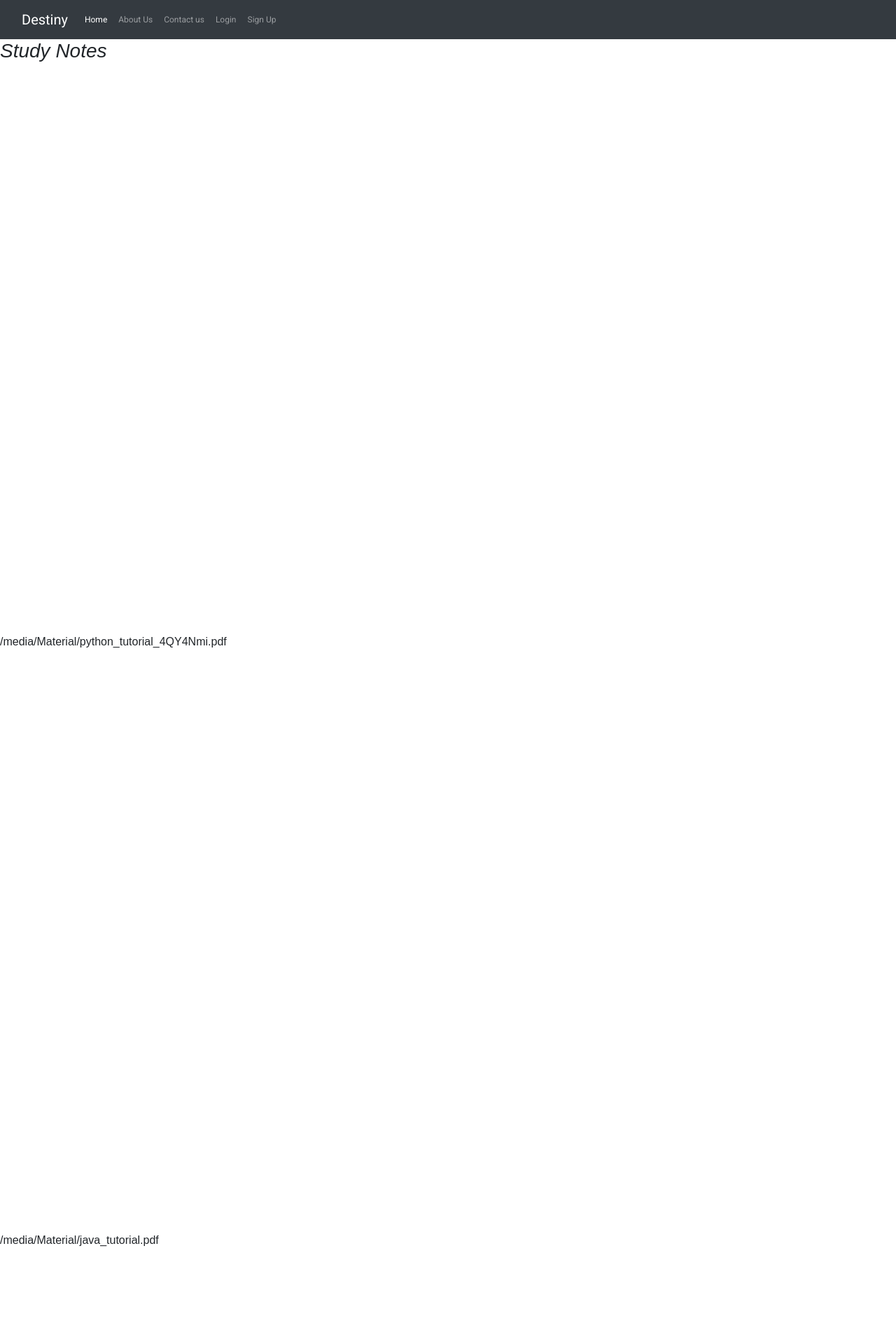
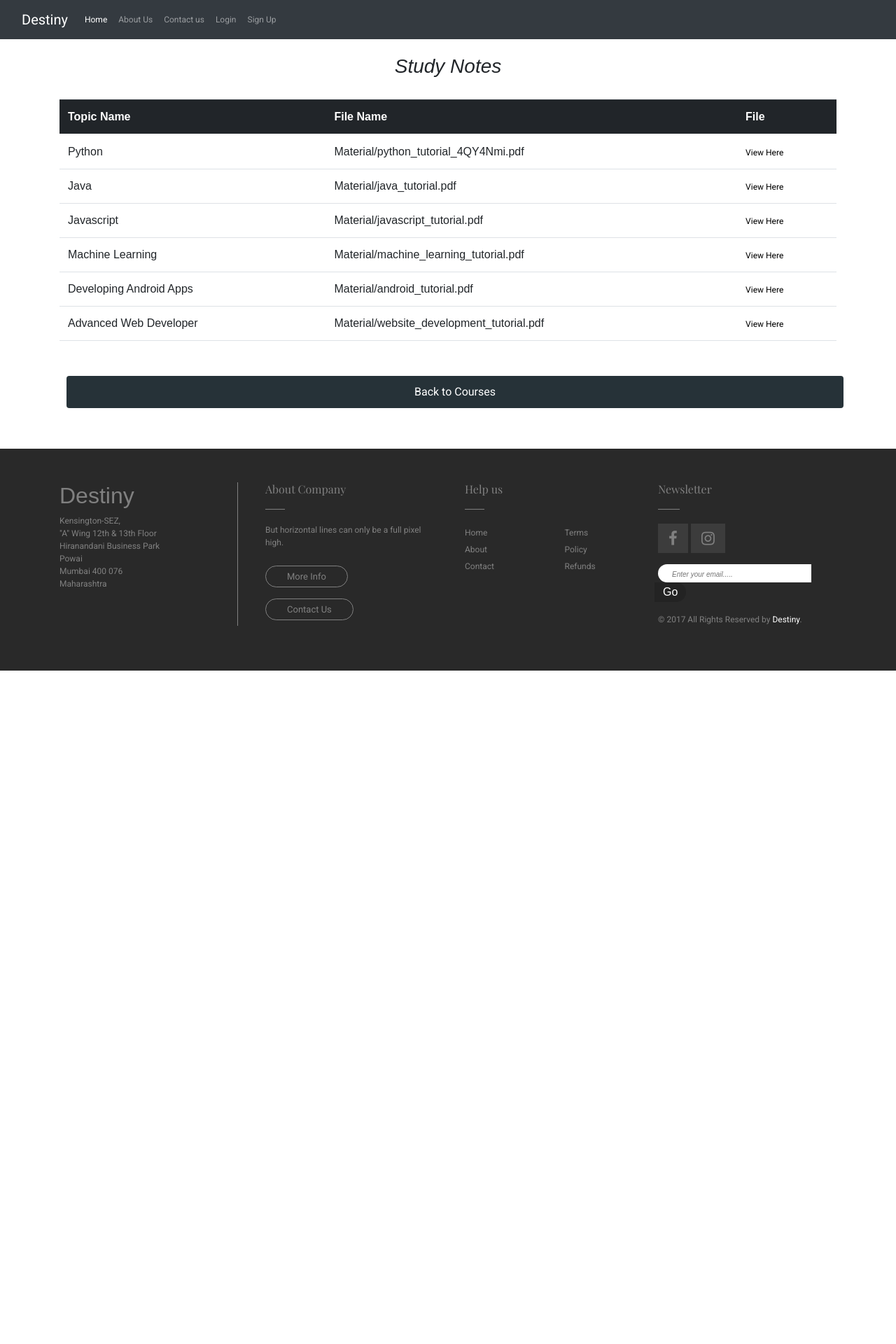
Before and after one commit to kevinM01/E-LearingWebsite, a Django app: page /resources.html in a window 1280 px wide. Shown: the top 1920 px of the page at 70% size. After the commit the page ends 958 px from the top, so only its background shows below. Run offline with Django 3.2, Linux system fonts and the light colour scheme; data comes from the database, SQL or seed files in the repository; both versions use the stored data as it was after the commit; some libraries are stand-ins or nearby versions.

Commit message:
Resources Fixed

```diff
--- a/Home/views.py
+++ b/Home/views.py
@@ -116,6 +116,7 @@ def login_faculty(request):
 
         if faculty.objects.filter(username=username, password=password):
             teacher = faculty.objects.get(username=username)
+            faculty.save()
             return redirect('catalog_faculty.html')
 
         else:
--- a/templates/Assets/css/footerStyle.css
+++ b/templates/Assets/css/footerStyle.css
@@ -82,11 +82,7 @@ text-decoration: none;
 color: grey;
 text-decoration:none;
 }
-a:hover {
-text-decoration: none;
-color: #f5f5f5 !important;
 
-}
 .logo-part {
 border-right: 1px solid grey;
 height: 100%;
--- a/templates/base.html
+++ b/templates/base.html
@@ -20,6 +20,13 @@
 
 
     </head>
+    <style>
+        a:hover {
+text-decoration: none;
+color: #f5f5f5 ;
+
+}
+    </style>
     <body>
 <nav class="navbar navbar-expand-lg navbar-dark bg-dark">
     <div class="container-fluid">
@@ -43,6 +50,12 @@
             {% if user.is_authenticated %}
             <li class="nav-item">
                 <a class="nav-link"> Hello, {{user.username}}</a></li>
+            <li class="nav-item">
+            <a class="nav-link" href="logout">Logout</a>
+          </li>
+            {% elif faculty.is_authenticated %}
+            <li class="nav-item">
+                <a class="nav-link"> Hello, {{faculty.username}}</a></li>
             <li class="nav-item">
             <a class="nav-link" href="logout">Logout</a>
           </li>
--- a/templates/c1.html
+++ b/templates/c1.html
@@ -106,7 +106,6 @@ Body{text-align:justify;}
 		<iframe width="560" height="315" src="https://www.youtube.com/embed/Z1Yd7upQsXY" title="YouTube video player" frameborder="0" allow="accelerometer; autoplay; clipboard-write; encrypted-media; gyroscope; picture-in-picture" allowfullscreen></iframe>
 	</div><br> <br>
 
-	<embed src ="static/python_tutorial.pdf#view=fitW" width="100%" style="height:100vh;" /><br> <br>
 
 <div id='back'><a href="resources.html"><button type="submit" class="btn" >Resources</button></a></div> <br>
 
--- a/templates/c2.html
+++ b/templates/c2.html
@@ -105,7 +105,7 @@ Body{text-align:justify;}
 		<iframe width="560" height="315" src="https://www.youtube.com/embed/r59xYe3Vyks" title="YouTube video player" frameborder="0" allow="accelerometer; autoplay; clipboard-write; encrypted-media; gyroscope; picture-in-picture" allowfullscreen></iframe>
 	</div> <br> <br>
 
-	<embed src ="static/Java_tutorial.pdf" width="100%" style="height:100vh;" /><br> <br>
+
 
 	<div id='back'><a href="resources.html"><button type="submit" class="btn" >Resources</button></a></div> <br>
 
--- a/templates/c3.html
+++ b/templates/c3.html
@@ -104,7 +104,7 @@ Body{text-align:justify;}
 	<div class="video-container">
 		<iframe width="560" height="315" src="https://www.youtube.com/embed/HcqpanDadyQ" title="YouTube video player" frameborder="0" allow="accelerometer; autoplay; clipboard-write; encrypted-media; gyroscope; picture-in-picture" allowfullscreen></iframe>
 	</div> <br> <br>
-  <embed src ="static/machine_learning_tutorial.pdf" width="100%" style="height:100vh;" /> <br> <br>
+
 
 	<div id='back'><a href="resources.html"><button type="submit" class="btn" >Resources</button></a></div> <br>
 
--- a/templates/c4.html
+++ b/templates/c4.html
@@ -104,7 +104,6 @@ Body{text-align:justify;}
 	<div class="video-container">
 		<iframe width="560" height="315" src="https://www.youtube.com/embed/EOfCEhWq8sg" title="YouTube video player" frameborder="0" allow="accelerometer; autoplay; clipboard-write; encrypted-media; gyroscope; picture-in-picture" allowfullscreen></iframe>
 	</div> <br><br>
-<embed src ="static/android_tutorial.pdf" width="100%" style="height:100vh;" /> <br> <br>
 
 	<div id='back'><a href="resources.html"><button type="submit" class="btn" >Resources</button></a></div> <br>
 
--- a/templates/c5.html
+++ b/templates/c5.html
@@ -106,7 +106,7 @@ Body{text-align:justify;}
 	</div>
 
  <br>
-<embed src ="static/javascript_tutorial.pdf" width="100%" style="height:100vh;" /> <br> <br>
+
 
 	<div id='back'><a href="resources.html"><button type="submit" class="btn" >Resources</button></a></div> <br>
 
--- a/templates/c6.html
+++ b/templates/c6.html
@@ -105,8 +105,7 @@ Body{text-align:justify;}
 	<div class="video-container">
 		<iframe width="560" height="315" src="https://www.youtube.com/embed/gBi8Obib0tw" title="YouTube video player" frameborder="0" allow="accelerometer; autoplay; clipboard-write; encrypted-media; gyroscope; picture-in-picture" allowfullscreen></iframe>
 	</div> <br><br>
-	<embed src ="static/website_development_tutorial.pdf" width="100%" style="height:100vh;" /> <br> <br>
-	<!-- <a href="abc.pdf" download> </a> -->
+
 
 	<div id='back'><a href="resources.html"><button type="submit" class="btn" >Resources</button></a></div> <br>
 
--- a/templates/resources.html
+++ b/templates/resources.html
@@ -2,17 +2,66 @@
 {% extends 'base.html' %}
 {% load static %}
 {% block body %}
+<head>
+    <title>Resources</title>
+	<meta charset="utf-8">
+	<link rel="stylesheet" href="https://stackpath.bootstrapcdn.com/bootstrap/4.5.2/css/bootstrap.min.css" integrity="sha384-JcKb8q3iqJ61gNV9KGb8thSsNjpSL0n8PARn9HuZOnIxN0hoP+VmmDGMN5t9UJ0Z" crossorigin="anonymous">
+	<meta name="viewport" content="width=device-width, initial-scale=1">
+	<link rel="stylesheet" href="https://cdnjs.cloudflare.com/ajax/libs/font-awesome/4.7.0/css/font-awesome.min.css">
+
+</head>
+<style>
+# notes{
+    margin:5% 0%;
+    padding-bottom:5%;
+}
+#notes h3{
+    text-align: center;
+    padding:2%;
+}
+#notes a{
+    color: #000;
+
+}
+
+#notes a:hover{
+    color: #1778D4 !important;
+
+}
+
+    #back{
+		margin:10px;
+		padding:10px;
+		width:100%;
+		background:#263238;
+		color:#fff;
+	}
+</style>
+
+
 <body>
+<div class="container" id = "notes">
+    <h3><i>Study Notes</i></h3> <table class="table">
+ <thead class="thead-dark">
+        <th scope="col">Topic Name</th>
+        <th scope="col">File Name</th>
+        <th scope="col">File</th>
+ </thead>
+        {% for Material in Materials %}
+        <tr >
+            <td >{{ Material.topic_name }}</td>
+            <td>{{Material.notes_file}}</td>
+            <td><a href="{{Material.notes_file.url}}" type = "application/pdf" >View Here</a></td>
+        </tr>
 
-    <h3><i>Study Notes</i></h3>
-        {% for Material in Materials %}
 
-    <embed src ='{{Material.notes_file.pdf}}'  width="100%" style="height:100vh;" />
 
-        {{Material.notes_file.url}}<br> <br>
-<!--<embed src ="static/python_tutorial.pdf#view=fitW" width="100%" style="height:100vh;" /><br> <br>-->
+
 
 
 {% endfor %}
-
+  </table>
+    <br>
+    <div ><a href="catalog"><button type="submit" class="btn" id="back" >Back to Courses</button></a></div><br> <br>
+</div>
 {% endblock body %}
```
Also changed, not shown: templates/catalog_faculty.html (+5 -5 lines), db.sqlite3, 5 other files.
